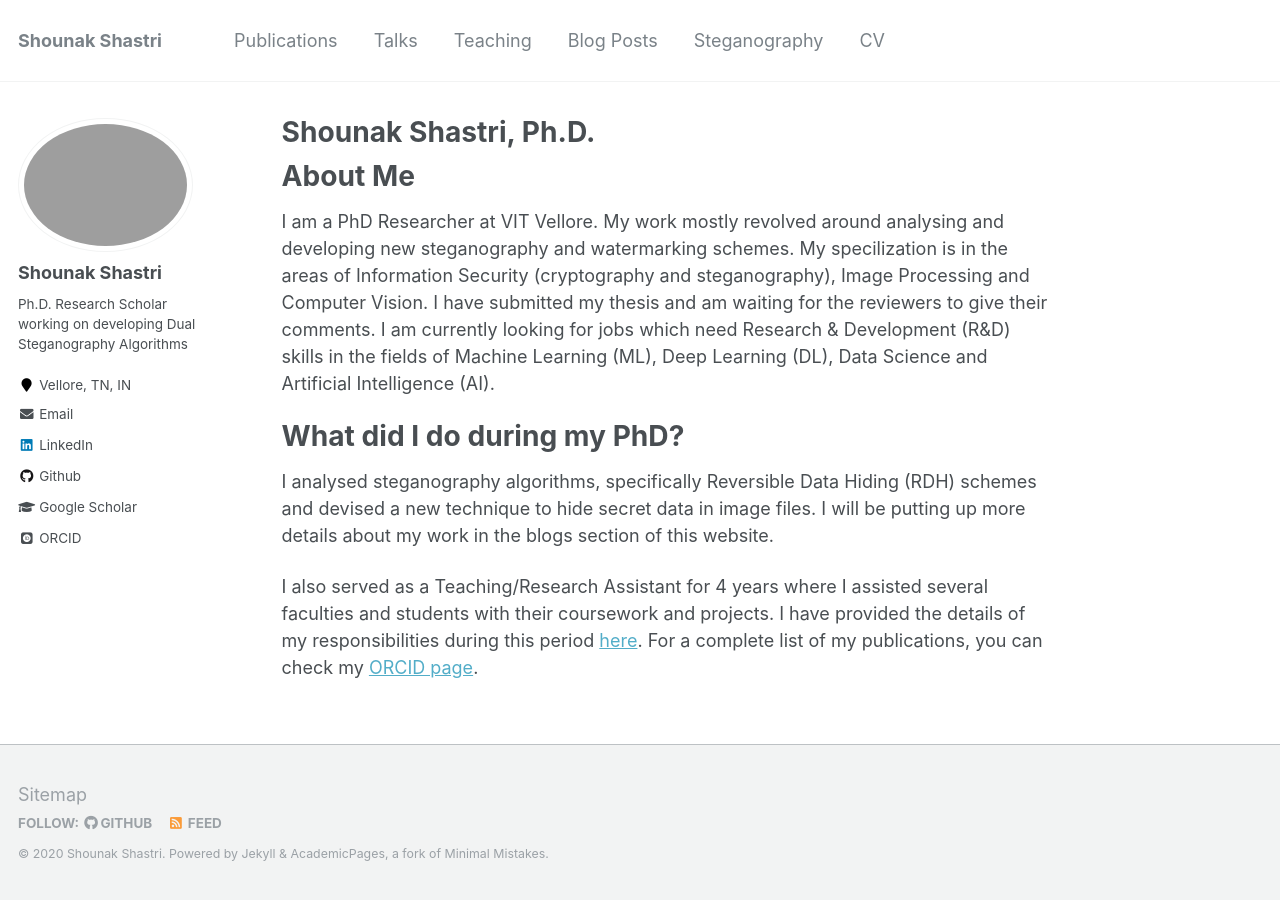
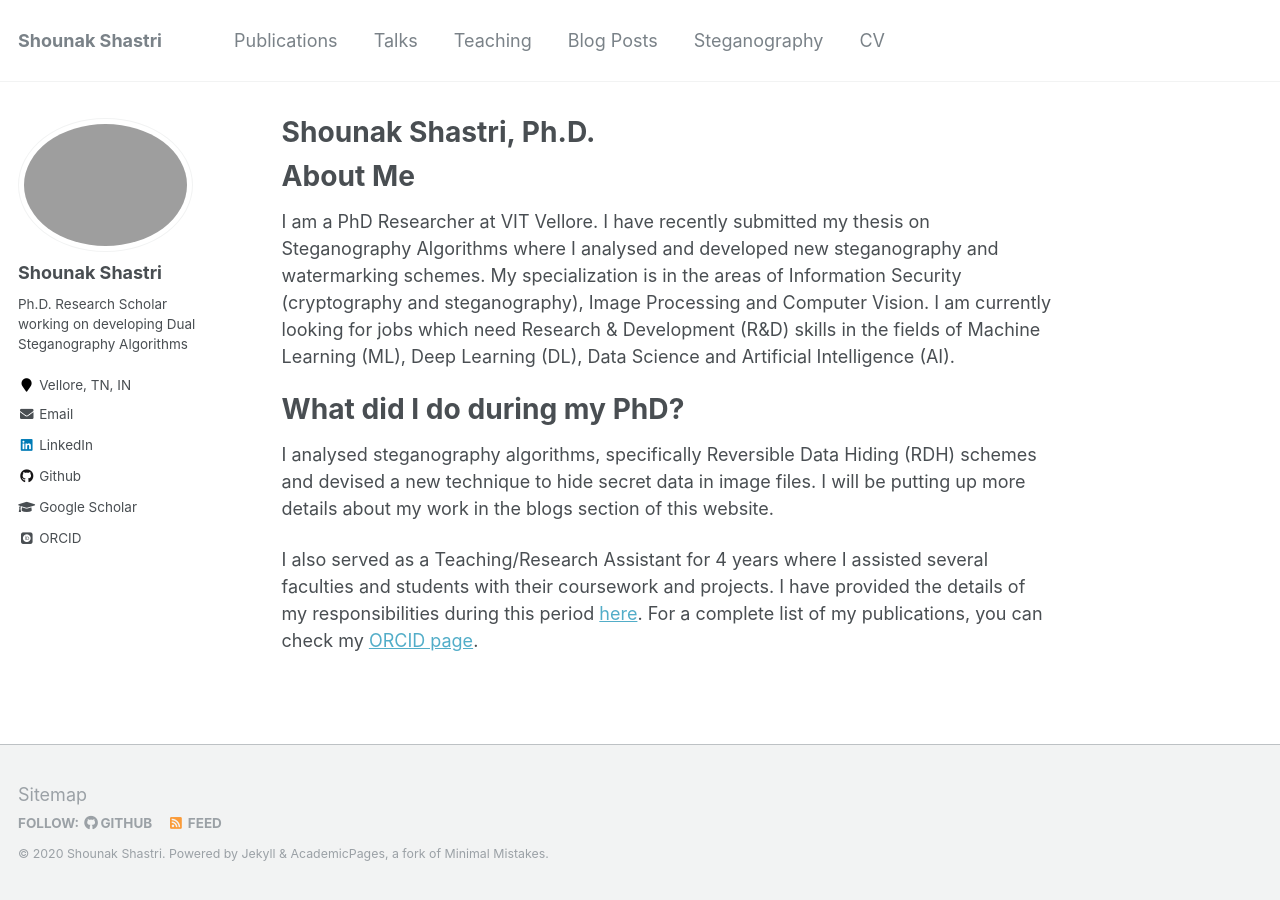
Before and after one commit to shounakshastri/shounakshastri.github.io, a Jekyll site: the page built from _pages/about.md, in a window 1280 px wide. Built offline with Jekyll 4.4.1, drawn with Linux system fonts in a browser that asks for light colours; some web fonts are replaced.

Commit message:
Edited the about section

```diff
--- a/_pages/about.md
+++ b/_pages/about.md
@@ -11,7 +11,7 @@ redirect_from:
 About Me
 ===
 
-I am a PhD Researcher at VIT Vellore. My work mostly revolved around analysing and developing new steganography and watermarking schemes. My specilization is in the areas of Information Security (cryptography and steganography), Image Processing and Computer Vision. I have submitted my thesis and am waiting for the reviewers to give their comments. I am currently looking for jobs which need Research & Development (R&D) skills in the fields of Machine Learning (ML), Deep Learning (DL), Data Science and Artificial Intelligence (AI).
+I am a PhD Researcher at VIT Vellore. I have recently submitted my thesis on Steganography Algorithms where I analysed and developed new steganography and watermarking schemes. My specialization is in the areas of Information Security (cryptography and steganography), Image Processing and Computer Vision. I am currently looking for jobs which need Research & Development (R&D) skills in the fields of Machine Learning (ML), Deep Learning (DL), Data Science and Artificial Intelligence (AI).
 
 What did I do during my PhD?
 ===
```
